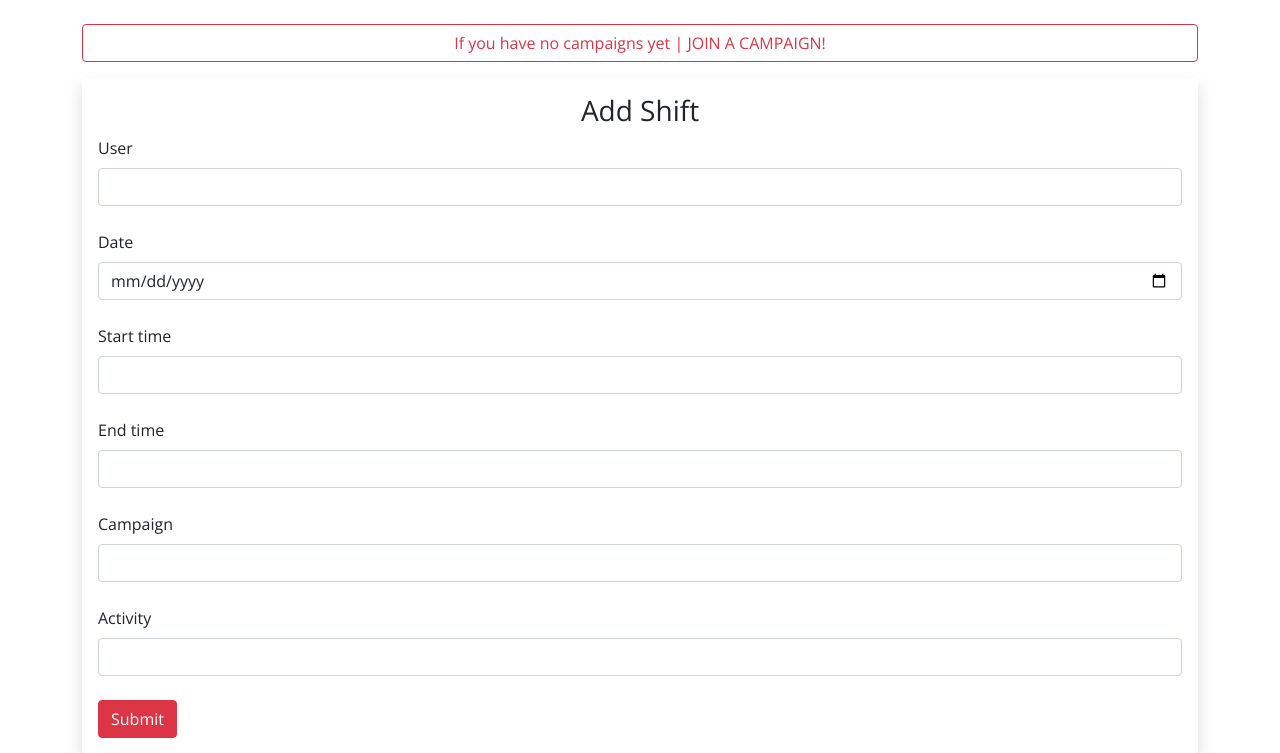
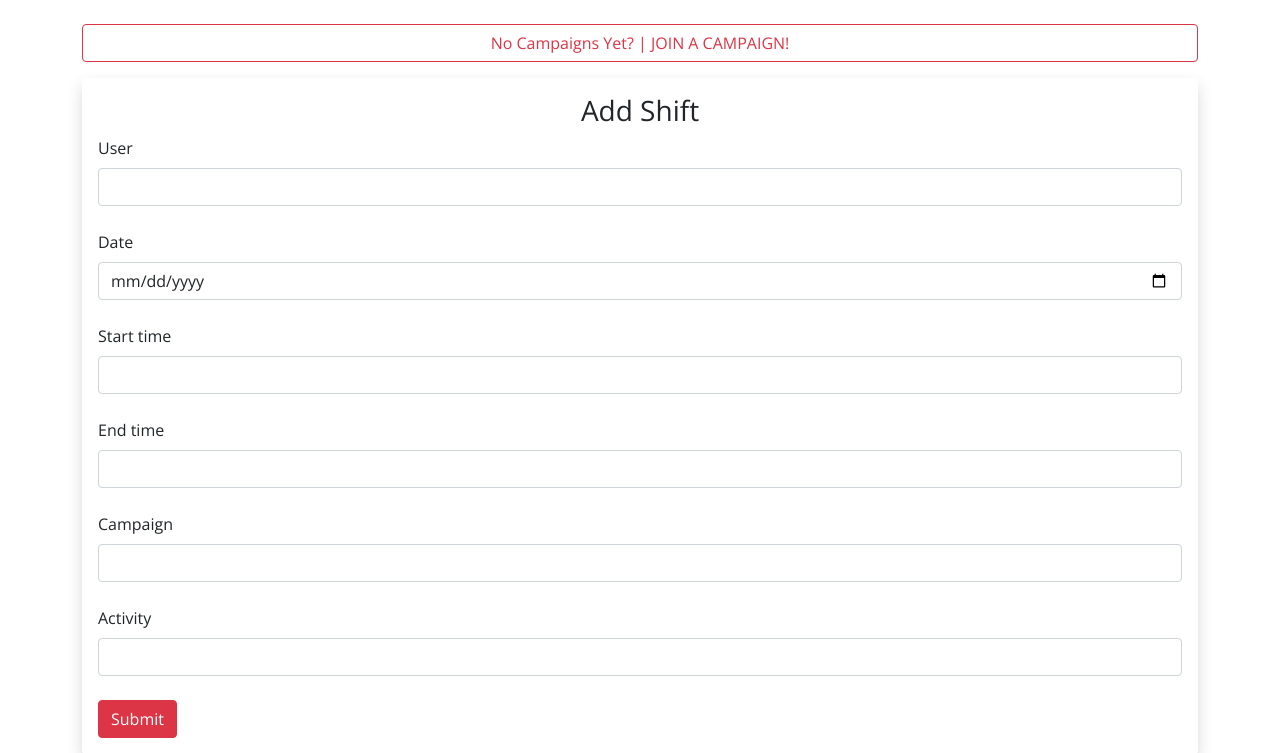
Before and after one commit to sai-sy/paymentWebApp, a Python web app: template website/templates/shift/shift_add.html in a window 1280 px wide. Shown: the part 56-809 px from the top of the page. Run offline with Jinja, Linux system fonts and the light colour scheme; the template is opened without the code that fills it, so the values that code supplies are empty, except form fields; tables that the repository leaves empty hold one stand-in row (values such as "Sample post"); form fields are guessed from the names that the template uses; some libraries are stand-ins or nearby versions.

Commit message:
join campaign button

```diff
--- a/website/templates/shift/shift_add.html
+++ b/website/templates/shift/shift_add.html
@@ -7,7 +7,7 @@
     {% extends 'base.html' %}
     {% block content %}
     <div class="d-grid gap-2 mx-auto">
-        <a href="{{url_for('campaign_route.campaign_join')}}" class="btn btn-outline-danger" type="button">If you have no campaigns yet | JOIN A CAMPAIGN!</button></a>
+        <a href="{{url_for('campaign_route.campaign_join')}}" class="btn btn-outline-danger" type="button">No Campaigns Yet? | JOIN A CAMPAIGN!</button></a>
     </div>
     <div class="shadow p-3 mb-5 bg-body rounded" id="shift_add_form">
     <h3 align="center">Add Shift</h3>
```
